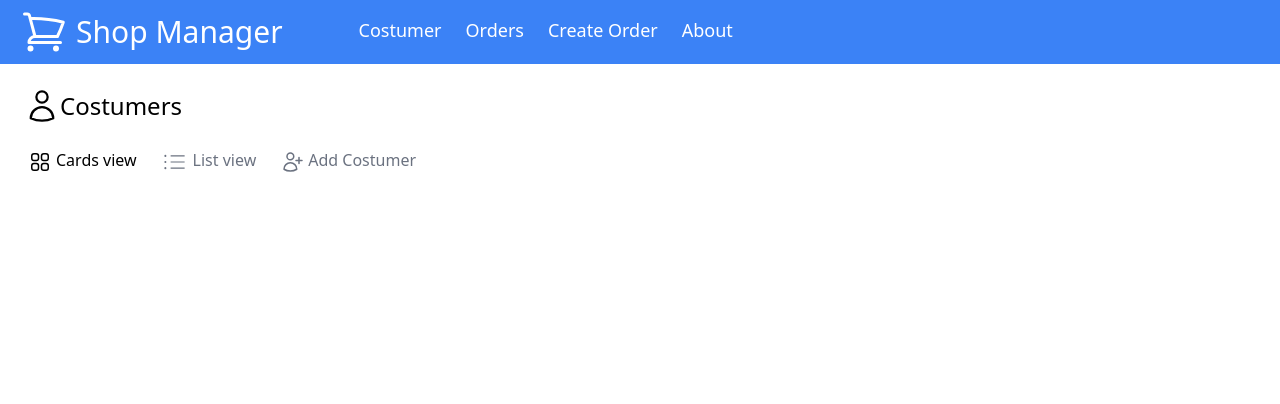
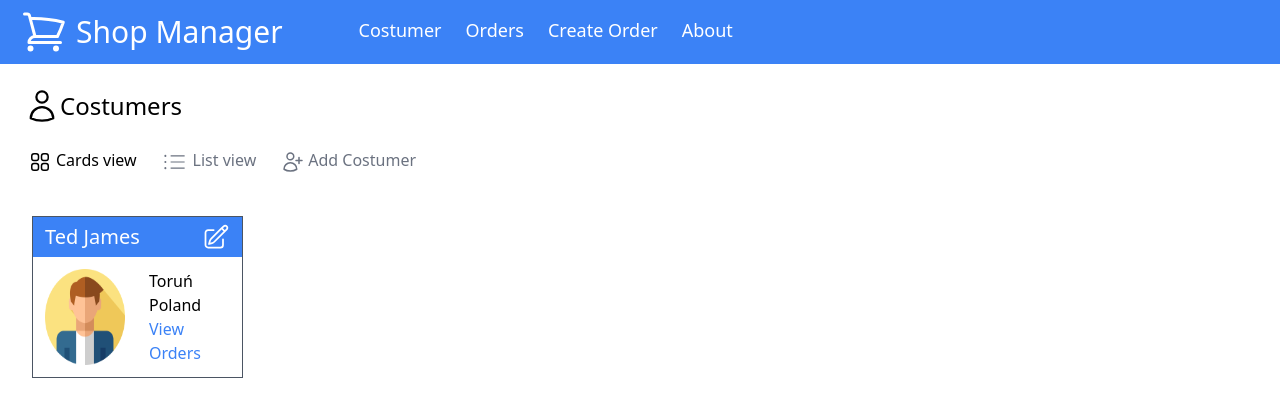
Before and after one commit to belbekyt/Shop-Manager, a website: page index.html in a window 1280 px wide. Shown: the top 404 px of the page. Drawn offline with Linux system fonts and the light colour scheme; files whose address does not match are found by name.

Commit message:
Building class in ts and card in html/tailwind

```diff
--- a/index.html
+++ b/index.html
@@ -51,8 +51,23 @@
         </article>
     </section>
     <section>
-        <article>
-            <!-- do first card for example -->
+        <article class="grid grid-cols-5 gap-10 w-full px-8 pt-10">
+            <div class="card">
+                <div class="card-heading">
+                    <h3>Ted James</h3>
+                    <svg class="card-update" xmlns="http://www.w3.org/2000/svg" fill="none" viewBox="0 0 24 24" stroke-width="1.5" stroke="currentColor" class="w-6 h-6">
+                        <path stroke-linecap="round" stroke-linejoin="round" d="M16.862 4.487l1.687-1.688a1.875 1.875 0 112.652 2.652L10.582 16.07a4.5 4.5 0 01-1.897 1.13L6 18l.8-2.685a4.5 4.5 0 011.13-1.897l8.932-8.931zm0 0L19.5 7.125M18 14v4.75A2.25 2.25 0 0115.75 21H5.25A2.25 2.25 0 013 18.75V8.25A2.25 2.25 0 015.25 6H10" />
+                    </svg>
+                </div>
+                <div class="card-body">
+                    <img class="card-photo" src="dist/photo/men.png" alt="men profile picture">
+                    <div>
+                        <p>Toruń</p>
+                        <p>Poland</p>
+                        <p class="card-link">View Orders</p>
+                    </div>
+                </div>
+            </div>
         </article>
     </section>
     <script src="dist/app.js" defer></script>
--- a/src/css/styles.css
+++ b/src/css/styles.css
@@ -1,3 +1,27 @@
 @tailwind base;
 @tailwind components;
 @tailwind utilities;
+
+.card{
+    @apply border border-gray-600;
+}
+
+.card-heading{
+    @apply flex justify-between bg-blue-500 text-white text-xl px-3 py-1.5
+}
+
+.card-update{
+    @apply w-7 cursor-pointer;
+}
+
+.card-body{
+    @apply flex p-3;
+}
+
+.card-photo{
+    @apply w-20 mr-6;
+}
+
+.card-link{
+    @apply text-blue-500 cursor-pointer;
+}
--- /dev/null
+++ b/src/js/costumers.ts
@@ -0,0 +1,19 @@
+class Costumer{
+    name: string;
+    surname: string;
+    city: string;
+    country: string;
+    sex: boolean;
+
+    constructor(name: string, surname: string, city: string, country: string, sex: boolean){
+        this.name = name;
+        this.surname = surname;
+        this.city = city;
+        this.country = country;
+        this.sex = sex;
+    }
+}
+
+const costumer1: Costumer = new Costumer("John", "Grace", "Oklahoma City", "Canada", true);
+
+let costumers: object[] = [costumer1];
```
Also changed, not shown: dist/css/styles.css, dist/photo/men.png (added), dist/photo/woman.png (added).
